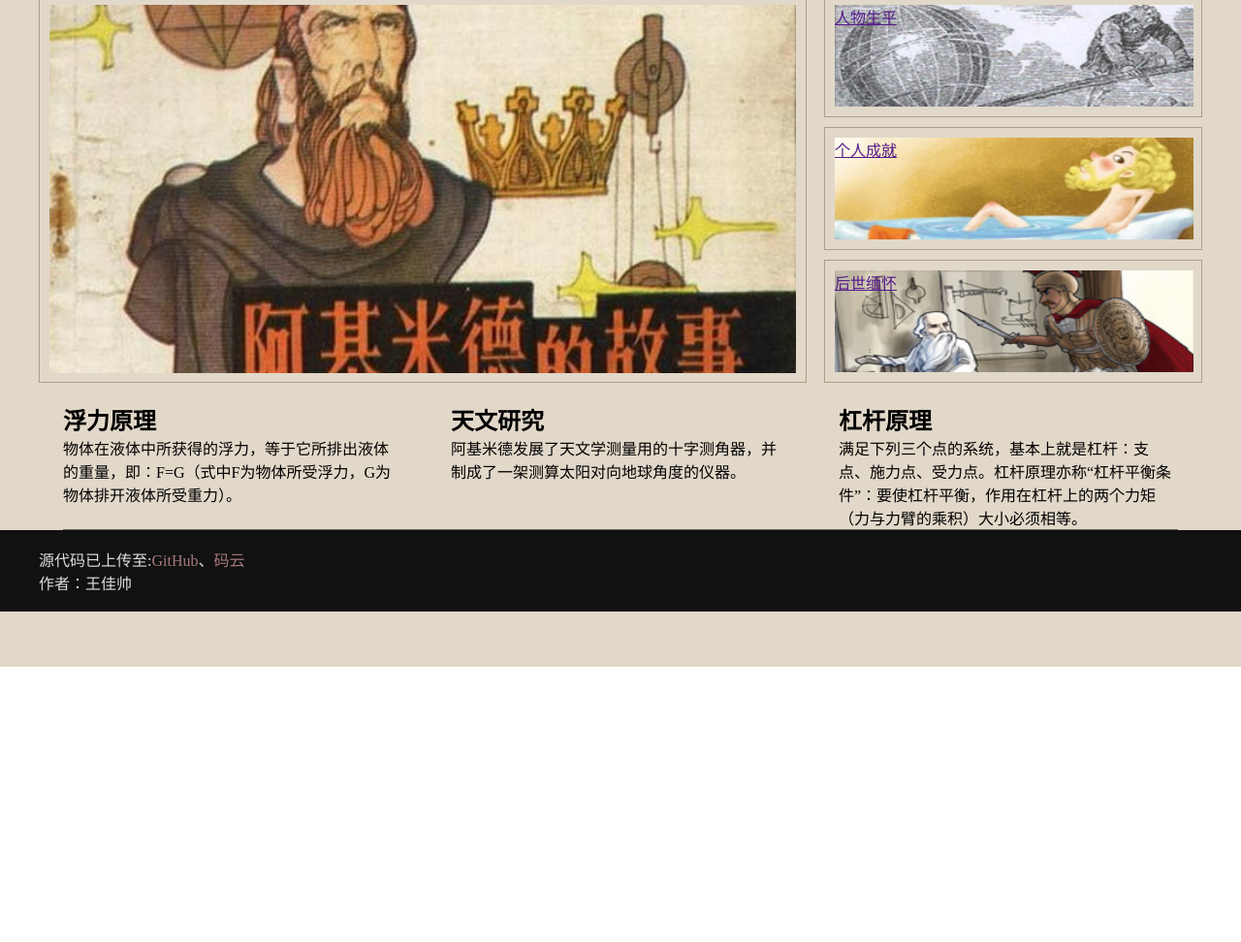
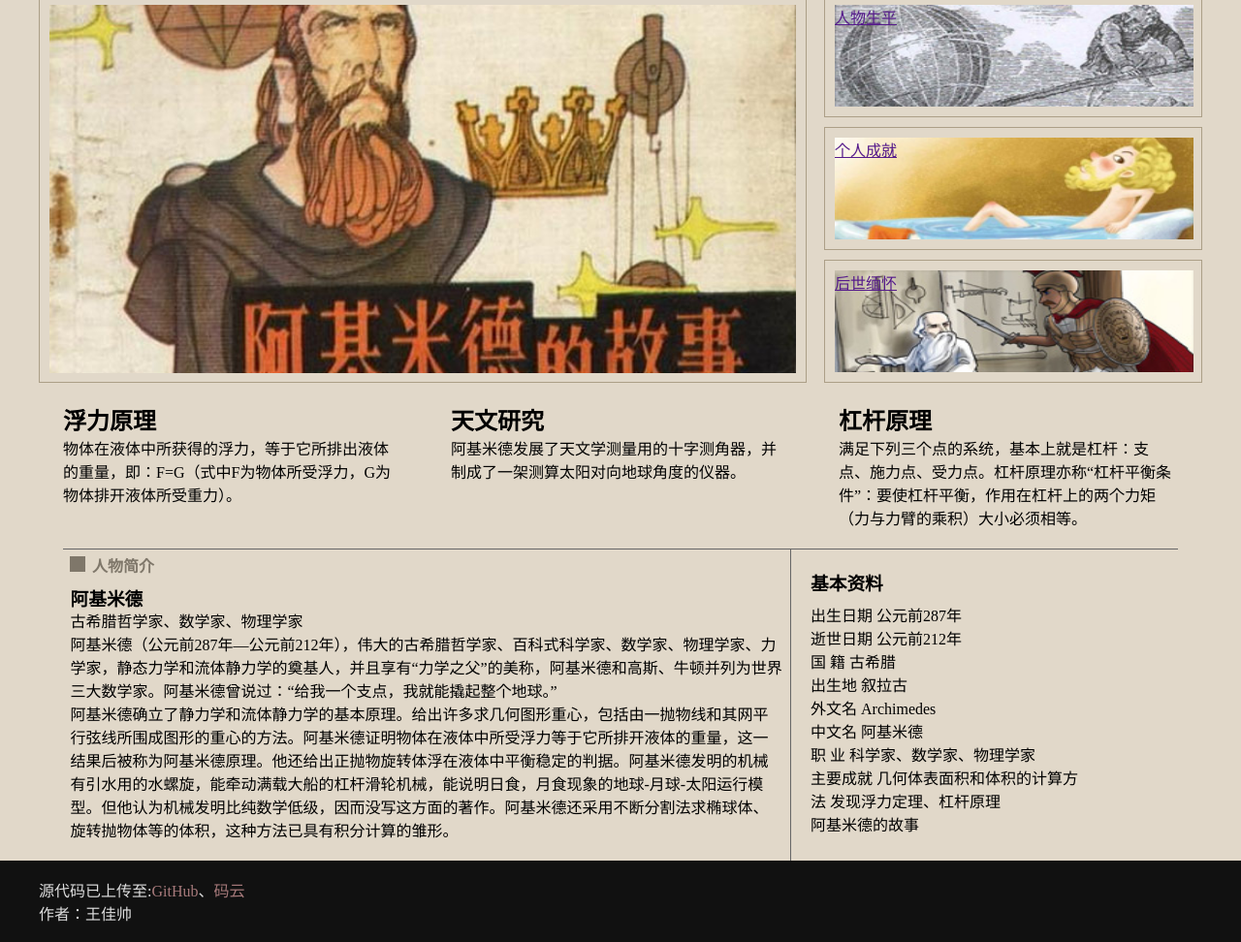
Before and after one commit to W-best/HTML5, a plain HTML site: page 阿基米德/index.html in a window 1280 px wide. Shown: the part 112-1084 px from the top of the page at 97% size. Before the commit the page ends 800 px from the top, so only its background shows below. Drawn offline with Linux system fonts and the light colour scheme.

Commit message:
创建首页
编写阿基米德首页，修改了部分模板

```diff
--- a/阿基米德/css/index.css
+++ b/阿基米德/css/index.css
@@ -55,16 +55,52 @@
 	width: 350px;
 }
 
+
+
 .body_3{
 	width: 1150px;
 	margin: auto;
-	background-color: #fff;
+	margin-top: 20px;
 	border-top: 1px solid #666;
+	display: flex;
 }
 .body_3_left{
 	width: 750px;
+	border-right:1px solid #666;
+}
+.body_3_left{
+	position: relative;
+}
+.body_3_left_top img{
+	position: absolute;
+	width: 16px;
+	top: 7px;
+	left:7px;
+}
+.body_3_left_top h4{
+	position: absolute;
+	top: 4px;
+	left: 30px;
+	color: rgba(127,119,106,1.00);/*color: #7F776A;*/
+}
+.body_3_left section {
+	width: 98%;
+	margin-left: 1%;
+}
+.body_3_left section p{
+	line-height: 24px;
 }
 .body_3_right{
 	width: 299px;
-	border-left:1px solid #666;
 }
+.body_3_right section{
+	margin-top: 20px;
+	width: 280px;
+	margin-left: 20px;
+}
+.body_3_right section h3{
+	margin-bottom: 10px;
+}
+.body_3_right section p{
+	line-height: 24px;
+}
--- a/阿基米德/index.html
+++ b/阿基米德/index.html
@@ -2,8 +2,8 @@
 <html><!-- InstanceBegin template="/Templates/阿基米德.dwt" codeOutsideHTMLIsLocked="false" -->
 <head>
 <meta charset="utf-8">
-<!-- InstanceBeginEditable name="修业" -->
-<title>首页-WAJAS</title>
+<!-- InstanceBeginEditable name="修改页面名字" -->
+<title>WAJAS</title>
 <!-- InstanceEndEditable -->
 <link rel="stylesheet" href="css/main.css">
 <!-- InstanceBeginEditable name="link连接CSS" -->
@@ -15,7 +15,7 @@
 <header>
 	<div class="header_1">
 		<div class="header_1_left">
-			<a href="">
+			<a href="index.html">
 				<div class="main_ajmd">
 					<h1>阿基米德</h1>
 					<div><img src="scB0230301/6.公共素材/homelinkicon.gif" alt="主页"></div>
@@ -26,11 +26,13 @@
 		<nav class="header_1_right">
 			<ul>
 				<li>
-					<a href="">
+					<a href="index.html">
 					<div >
 						<h3>首页</h3>
 						<h5>Home</h5>
-						<div class="header_1_nav header_1_nav_1"><img src="scB0230301/6.公共素材/menuactive.gif" alt=""></div>
+						<div class="header_1_nav header_1_nav_1">
+							<img src="scB0230301/6.公共素材/menuactive.gif" alt="">
+						</div>
 					</div>
 					</a>
 				</li>
@@ -39,7 +41,9 @@
 					<div>
 						<h3>人物生平</h3>
 						<h5>Life</h5>
-						<div class="header_1_nav header_1_nav_2"><img src="scB0230301/6.公共素材/menuactive.gif" alt=""></div>
+						<div class="header_1_nav header_1_nav_2">
+							<img src="scB0230301/6.公共素材/menuactive.gif" alt="">
+						</div>
 					</div>
 					</a>
 				</li>
@@ -48,7 +52,9 @@
 					<div>
 						<h3>个人成就</h3>
 						<h5>Achievement</h5>
-						<div class="header_1_nav header_1_nav_3"><img src="scB0230301/6.公共素材/menuactive.gif" alt=""></div>
+						<div class="header_1_nav header_1_nav_3">
+							<img src="scB0230301/6.公共素材/menuactive.gif" alt="">
+						</div>
 					</div>
 					</a>
 				</li>
@@ -57,7 +63,9 @@
 					<div>
 						<h3>个人著述</h3>
 						<h5>Books</h5>
-						<div class="header_1_nav header_1_nav_4"><img src="scB0230301/6.公共素材/menuactive.gif" alt=""></div>
+						<div class="header_1_nav header_1_nav_4">
+							<img src="scB0230301/6.公共素材/menuactive.gif" alt="">
+						</div>
 					</div>
 					</a>
 				</li>
@@ -66,7 +74,9 @@
 					<div>
 						<h3>后世缅怀</h3>
 						<h5>Memorial</h5>
-						<div class="header_1_nav header_1_nav_5"><img src="scB0230301/6.公共素材/menuactive.gif" alt=""></div>
+						<div class="header_1_nav header_1_nav_5">
+							<img src="scB0230301/6.公共素材/menuactive.gif" alt="">
+						</div>
 					</div>
 					</a>
 				</li>
@@ -104,10 +114,33 @@
 	</div>
 	<div class="body_3">
 		<div class="body_3_left">
+			<div class="body_3_left_top">
+				<img src="scB0230301/1.首页/sidebarbulleth.jpg" alt="人物简介">
+				<h4>人物简介</h4>
+			</div>
+			<br><br>
+			<section>
+				<h3>阿基米德</h3>
+				<p>古希腊哲学家、数学家、物理学家</p>
+				<p>阿基米德（公元前287年—公元前212年），伟大的古希腊哲学家、百科式科学家、数学家、物理学家、力学家，静态力学和流体静力学的奠基人，并且享有“力学之父”的美称，阿基米德和高斯、牛顿并列为世界三大数学家。阿基米德曾说过：“给我一个支点，我就能撬起整个地球。”</p>
+				<p>阿基米德确立了静力学和流体静力学的基本原理。给出许多求几何图形重心，包括由一抛物线和其网平行弦线所围成图形的重心的方法。阿基米德证明物体在液体中所受浮力等于它所排开液体的重量，这一结果后被称为阿基米德原理。他还给出正抛物旋转体浮在液体中平衡稳定的判据。阿基米德发明的机械有引水用的水螺旋，能牵动满载大船的杠杆滑轮机械，能说明日食，月食现象的地球-月球-太阳运行模型。但他认为机械发明比纯数学低级，因而没写这方面的著作。阿基米德还采用不断分割法求椭球体、旋转抛物体等的体积，这种方法已具有积分计算的雏形。</p>
+				<br>
+			</section>
+		</div>
 
-		</div>
 		<div class="body_3_right">
-
+			<section>
+				<h3>基本资料</h3>
+				<p>出生日期 公元前287年</p>
+				<p>逝世日期 公元前212年</p>
+				<p>国 籍 古希腊</p>
+				<p>出生地 叙拉古</p>
+				<p>外文名 Archimedes</p>
+				<p>中文名 阿基米德</p>
+				<p>职 业 科学家、数学家、物理学家</p>
+				<p>主要成就 几何体表面积和体积的计算方法 发现浮力定理、杠杆原理</p>
+				<p>阿基米德的故事</p>
+			</section>
 		</div>
 	</div>
 <!-- InstanceEndEditable -->
```
Also changed, not shown: 1 other file.
